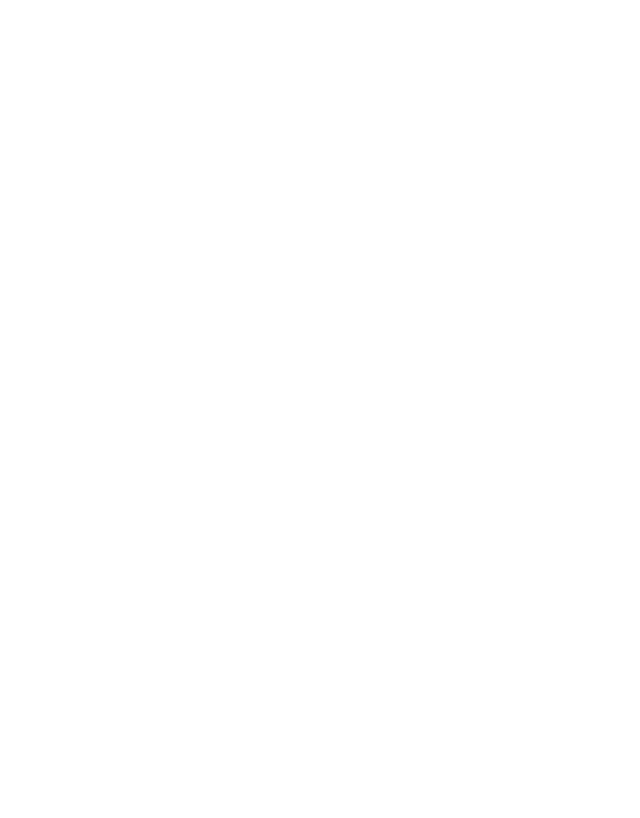
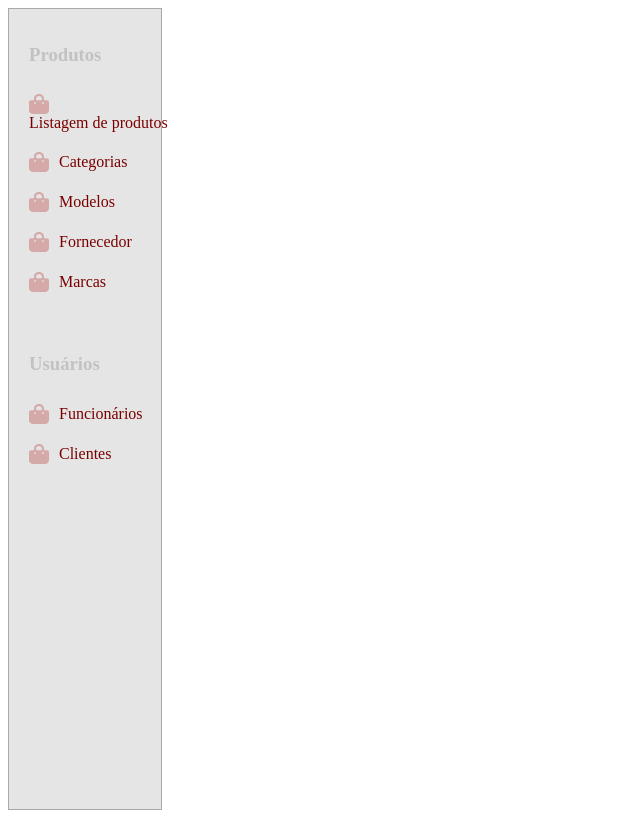
Before and after one commit to Thyago-Oliveira-Perez/femina-stockManager, a React (Vite) app: page / in a window 1280 px wide. Shown: the whole page, without its empty margins (0-640 px from the left). Built offline with nearby package versions, Linux system fonts and the light colour scheme.

Commit message:
feature - componente de navbar

```diff
--- a/src/App.tsx
+++ b/src/App.tsx
@@ -1,10 +1,11 @@
 import { BrowserRouter, Route, Routes } from "react-router-dom";
+import NavBar from "./NavBar";
 
 function App() {
   return (
     <BrowserRouter>
       <Routes>
-        <Route path="/" element="" />
+        <Route path="/" element={<NavBar/>} />
       </Routes>
     </BrowserRouter>
   );
--- /dev/null
+++ b/src/NavBar/index.tsx
@@ -0,0 +1,83 @@
+import { Link } from "react-router-dom";
+import iconNavBar from "../assets/navBarItem.svg";
+import * as styles from "./navBar.styles";
+
+export default function NavBar() {
+  return (
+    <styles.NavBar>
+      <styles.List>
+        <styles.Title>
+          <h3>Produtos</h3>
+        </styles.Title>
+        <styles.Item>
+          <img src={iconNavBar} alt="icon" />
+          <Link
+            to={"/produtos"}
+            style={{ color: "#7A0000", textDecoration: "none" }}
+          >
+            Listagem de produtos
+          </Link>
+        </styles.Item>
+        <styles.Item>
+          <img src={iconNavBar} alt="icon" />
+          <Link
+            to={"/categorias"}
+            style={{ color: "#7A0000", textDecoration: "none" }}
+          >
+            Categorias
+          </Link>
+        </styles.Item>
+        <styles.Item>
+          <img src={iconNavBar} alt="icon" />
+          <Link
+            to={"/modelos"}
+            style={{ color: "#7A0000", textDecoration: "none" }}
+          >
+            Modelos
+          </Link>
+        </styles.Item>
+        <styles.Item>
+          <img src={iconNavBar} alt="icon" />
+          <Link
+            to={"/fornecedores"}
+            style={{ color: "#7A0000", textDecoration: "none" }}
+          >
+            Fornecedor
+          </Link>
+        </styles.Item>
+        <styles.Item>
+          <img src={iconNavBar} alt="icon" />
+          <Link
+            to={"/marcas"}
+            style={{ color: "#7A0000", textDecoration: "none" }}
+          >
+            Marcas
+          </Link>
+        </styles.Item>
+      </styles.List>
+      <styles.List>
+        <styles.Title>
+          <h3>Usuários</h3>
+        </styles.Title>
+        <styles.Item>
+          <img src={iconNavBar} alt="icon" />
+          <Link
+            to={"/funcionarios"}
+            style={{ color: "#7A0000", textDecoration: "none" }}
+          >
+            Funcionários
+          </Link>
+        </styles.Item>
+        <styles.Item>
+          <img src={iconNavBar} alt="icon" />
+          <Link
+            to={"/clientes"}
+            style={{ color: "#7A0000", textDecoration: "none" }}
+          >
+            Clientes
+          </Link>
+        </styles.Item>
+      </styles.List>
+    </styles.NavBar>
+  );
+}
--- /dev/null
+++ b/src/NavBar/navBar.styles.ts
@@ -0,0 +1,37 @@
+import styled from "@emotion/styled";
+
+export const NavBar = styled.div`
+  display: flex;
+  flex-direction: column;
+  align-items: center;
+  justify-content: flex-start;
+  max-width: 12%;
+  height: 100vh;
+  background-color: #e5e5e5;
+  border: 1px solid #a9a9a9;
+`;
+
+export const List = styled.ul`
+  width: 100%;
+  list-style-type: none;
+`;
+
+export const Title = styled.li`
+  display: flex;
+  align-items: center;
+  justify-content: flex-start;
+  color: #c2c2c2;
+`;
+
+export const Item = styled.li`
+  display: flex;
+  align-items: center;
+  justify-content: flex-start;
+  padding: 10px 10px 10px 0;
+  width: auto;
+  flex-wrap: wrap;
+
+  img {
+    margin: 0 10px 0 0;
+  }
+`;
```
Also changed, not shown: src/assets/navBarItem.svg (added).
